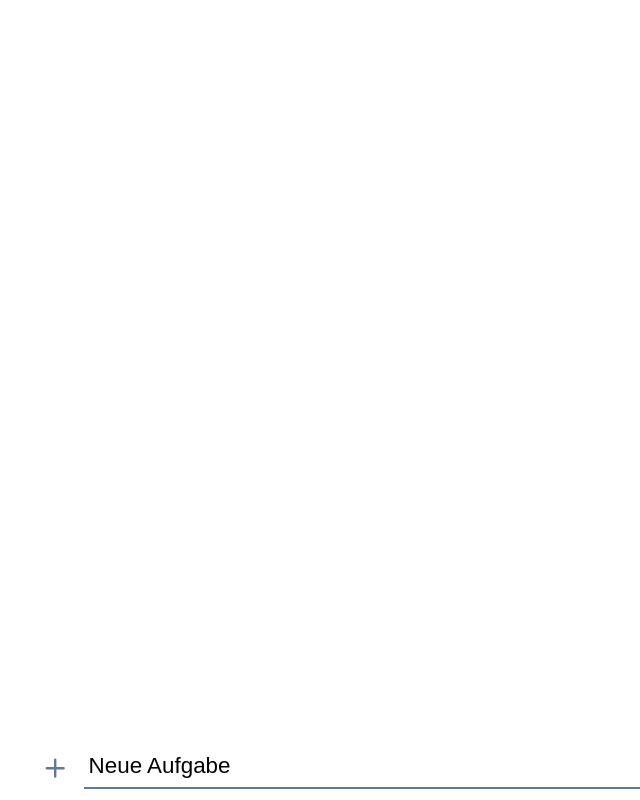
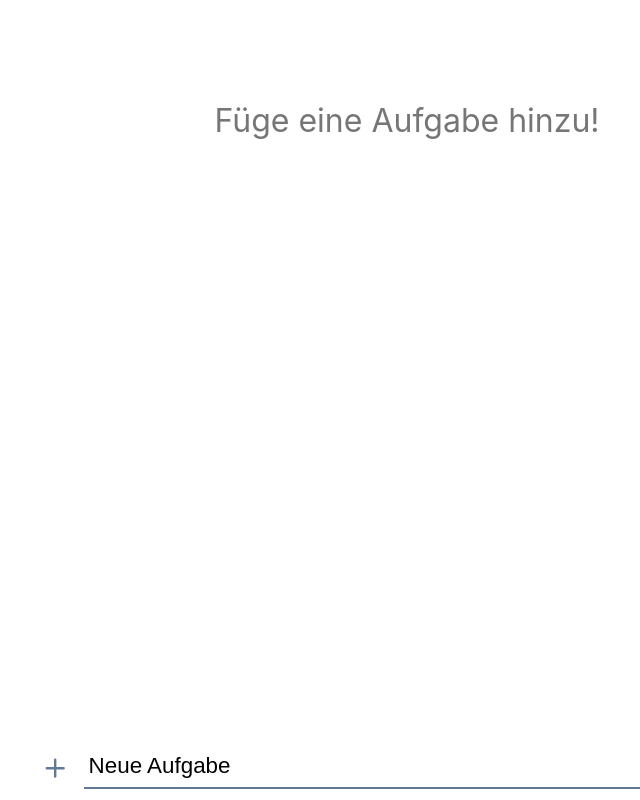
Before and after one commit to Jannik1020/office-management, a React (Create React App) app: page / in a window 1280 px wide. Shown: the whole page, without its empty margins (233-873 px from the left). Built offline with nearby package versions, Linux system fonts and the light colour scheme.

Commit message:
creating no-tasks text + tasks-done text

```diff
--- a/src/features/tasks/Components/TaskView.js
+++ b/src/features/tasks/Components/TaskView.js
@@ -7,6 +7,8 @@ import styles from "./TaskView.module.css"
     var completedTask = useSelector(selectCompletedTasks)
     return (
       <div>
+        {(tasks.length === 0 && completedTask.length === 0) && <div className={styles.defaultText}>Füge eine Aufgabe hinzu!</div>}
+        {(tasks.length === 0 && completedTask.length > 0) && <div className={styles.completedText}>Super! Du hast alle Aufgaben erledigt</div>}
         <ul className={styles.taskList}>
           {tasks}
         </ul>
--- a/src/features/tasks/Components/TaskView.module.css
+++ b/src/features/tasks/Components/TaskView.module.css
@@ -1,11 +1,32 @@
+.defaultText {
+  height: 30vh;
+  display: flex;
+  justify-content: center;
+  align-items: center;
+
+  font-size: 2em;
+  color: #767676;
+}
+.completedText {
+  height: 4rem;
+  margin-top: 1.5rem;
+
+  display: flex;
+  justify-content: center;
+  align-items: center;
+
+  font-size: 1.4em;
+  color: #767676;
+}
+
 .taskList {
   list-style-type: none;
   margin-bottom: 1.5rem;
+  margin-top: 1.5rem;
 }
 
 .done {
   margin-bottom: 0;
-  margin-top: 1.5rem;
 }
 
 .taskListDivider {
```
